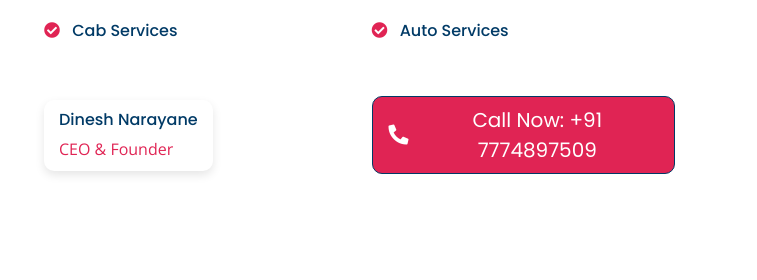
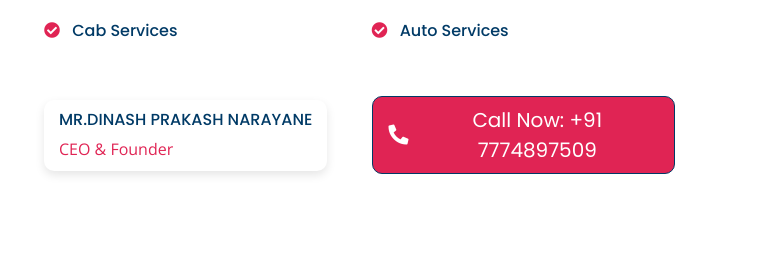
Before and after one commit to hra2zithub/Deena-s-Rental-Cab, a plain HTML site: page index.html in a window 1280 px wide. Shown: the part 1632-1912 px from the top of the page, 523-1280 px from the left. Drawn offline with nearby package versions, Linux system fonts and the light colour scheme.

Commit message:
Update index.html
uygy

```diff
--- a/index.html
+++ b/index.html
@@ -254,7 +254,7 @@
                             <div class="col-md-6 text-center text-md-start">
                                 <div class="profile-card d-flex align-items-center">
                                     <div class="profile-info">
-                                        <span class="h6 d-block">Dinesh Narayane</span>
+                                        <span class="h6 d-block"> MR.DINASH PRAKASH NARAYANE</span>
                                         <span class="text-secondary">CEO & Founder</span>
                                     </div>
                                 </div>
```
